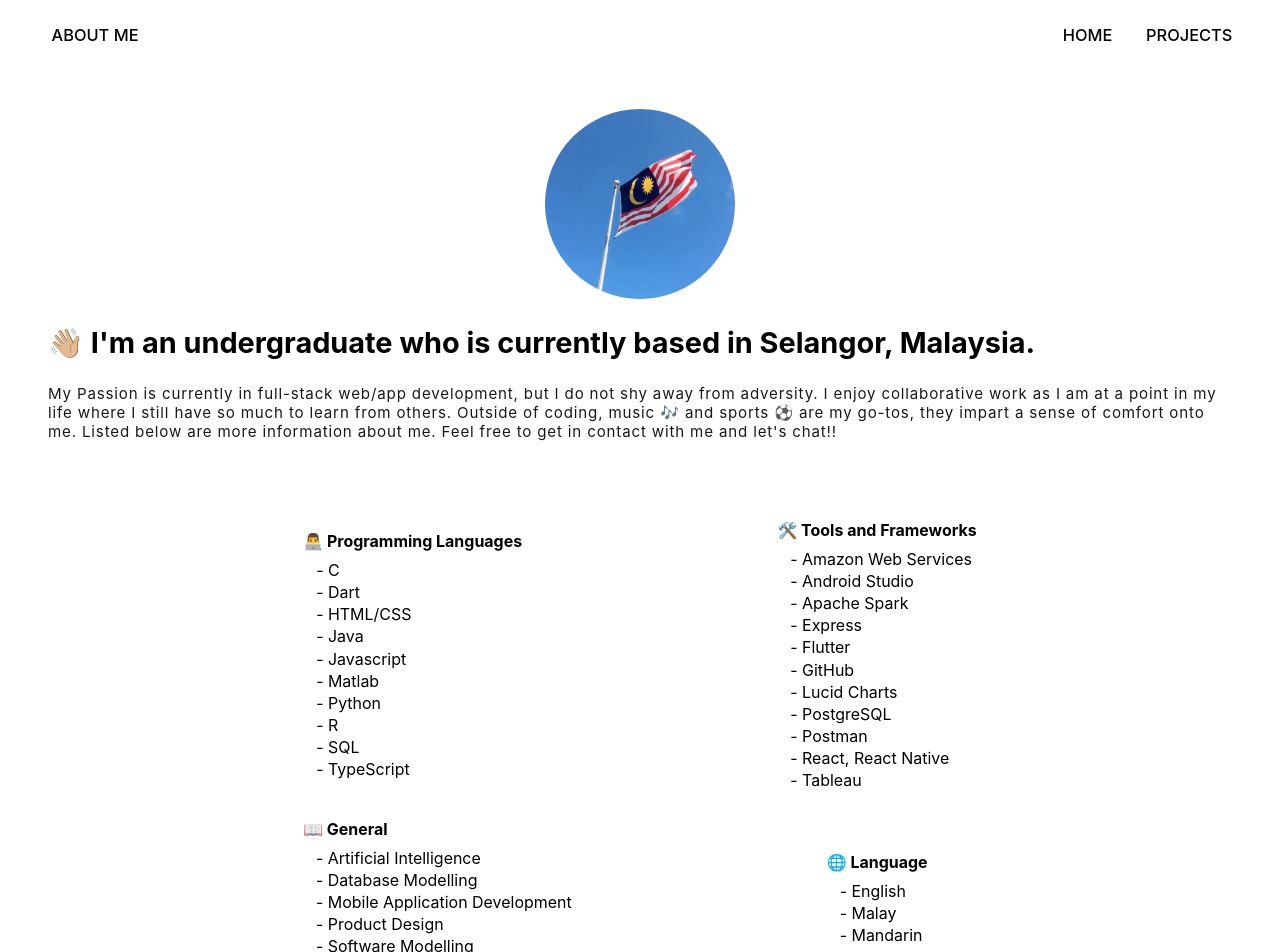
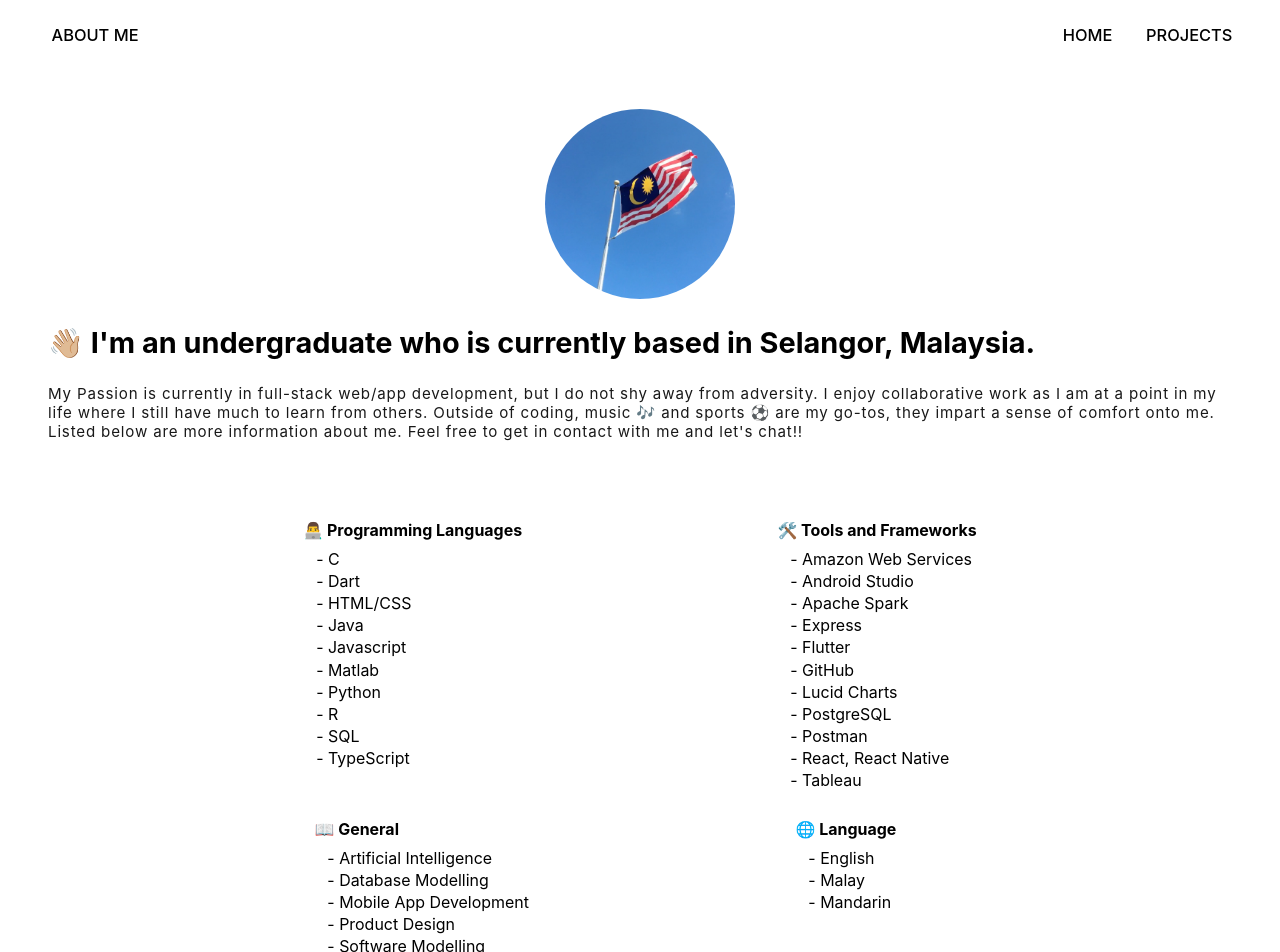
Before and after one commit to JengsHub/portfolio, a React (Create React App) app: page /portfolio/about in a window 1280 px wide. Shown: the top 952 px of the page. Built offline with nearby package versions, Linux system fonts and the light colour scheme; the HTML template or start-up script is replaced by a standard one.

Commit message:
caption fix

```diff
--- a/src/App.css
+++ b/src/App.css
@@ -366,7 +366,7 @@
   text-align: center;
   color: black;
   font-weight: 100;
-  font-size: calc(10 + 0.865vw);
+  font-size: calc(5px + 0.865vw);
 }
 
 .modal-content,
--- a/src/about.css
+++ b/src/about.css
@@ -2,11 +2,11 @@
   display: flex;
   flex-direction: row;
   justify-content: space-evenly;
-  align-items: center;
+  align-items: flex-start;
 }
 
 .item {
-  min-width: 150px;
+  min-width: 170px;
 }
 
 .usability-sketch-container {
--- a/src/pages/About.js
+++ b/src/pages/About.js
@@ -34,7 +34,7 @@ function About() {
   ];
   const general = [
     "Web Development",
-    "Mobile Application Development",
+    "Mobile App Development",
     "Product Design",
     "Software Modelling",
     "Database Modelling",
@@ -52,7 +52,7 @@ function About() {
         <p className="profile-text">
           My Passion is currently in full-stack web/app development, but I do
           not shy away from adversity. I enjoy collaborative work as I am at a
-          point in my life where I still have so much to learn from others.
+          point in my life where I still have much to learn from others.
           Outside of coding, music 🎶 and sports ⚽ are my go-tos, they impart a
           sense of comfort onto me. Listed below are more information about me.
           Feel free to get in contact with me and let's chat!!
```
